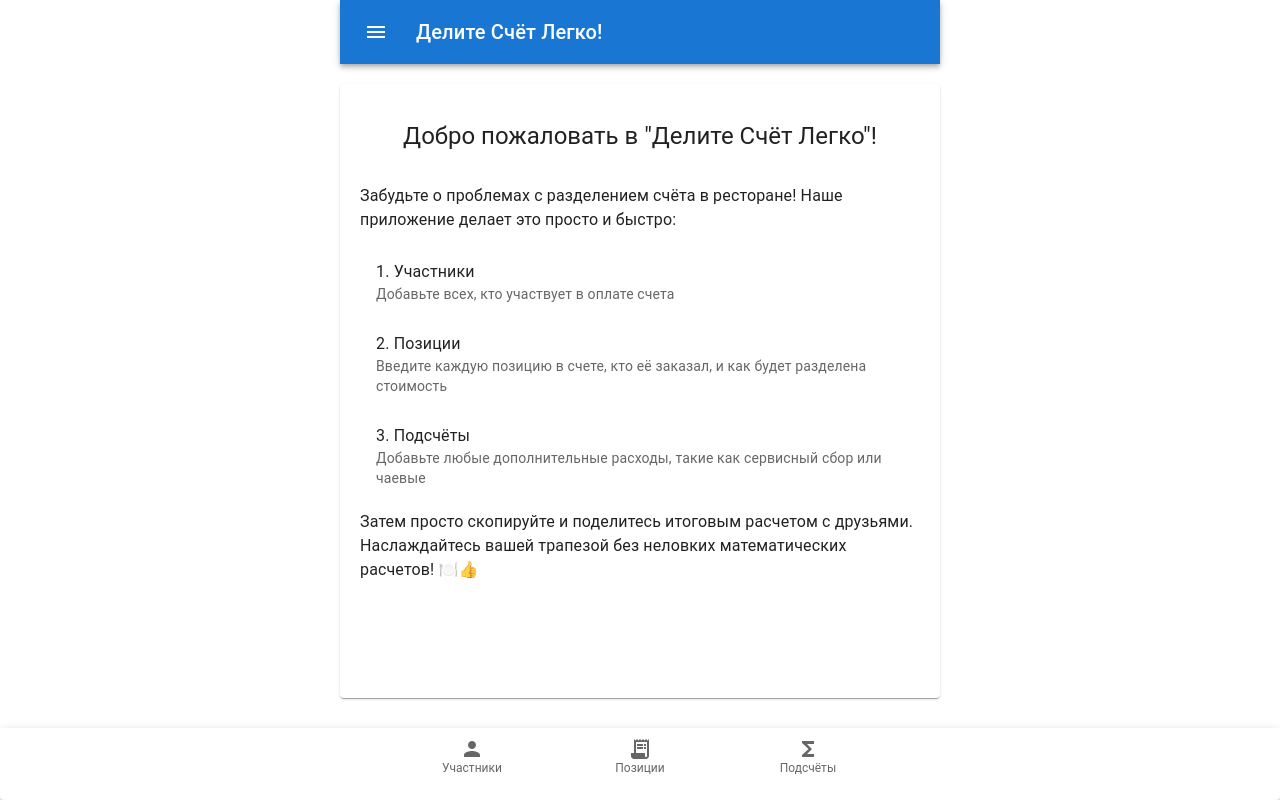
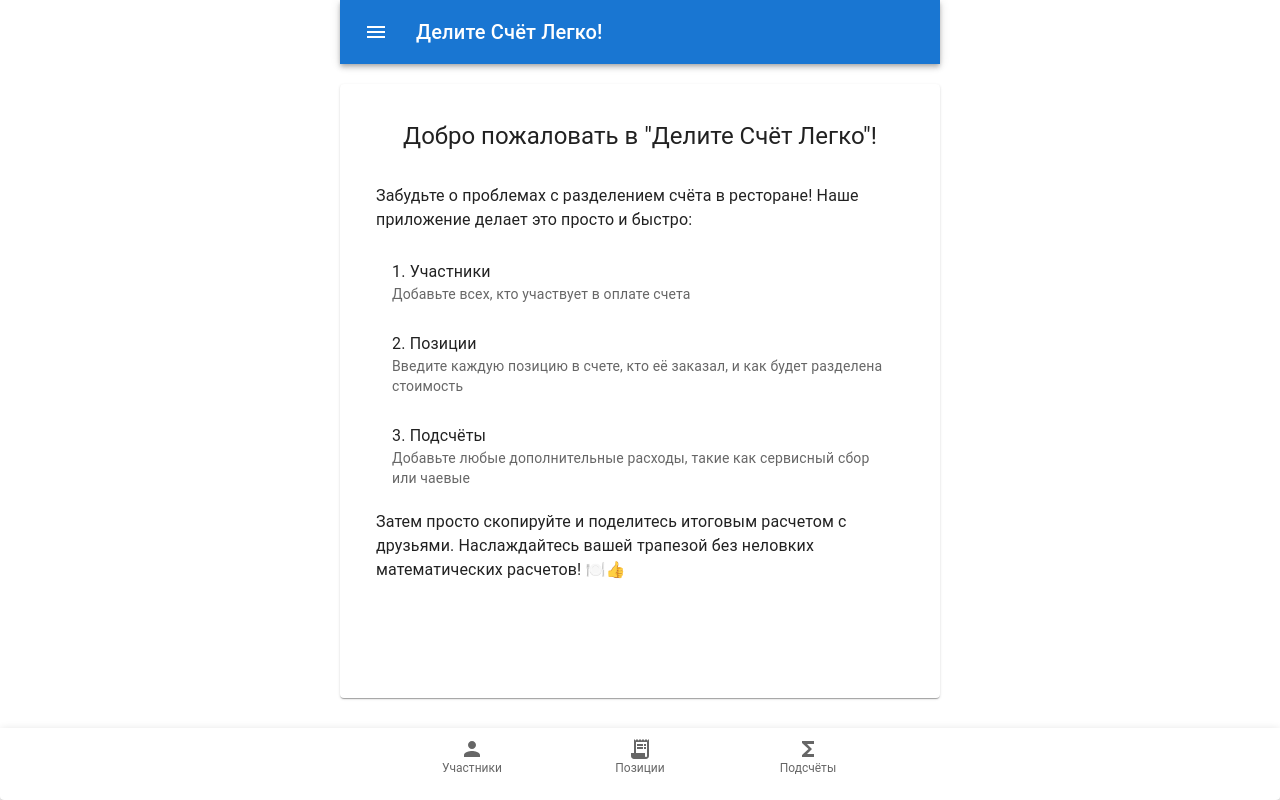
Before and after one commit to YuliyaMinsk/split-bill-easy, a React (Vite) app: page / in a window 1280 px wide. Built offline with nearby package versions, Linux system fonts and the light colour scheme; no server answers.

Commit message:
SBE-17: add link to home to header

```diff
--- a/src/pages/main-page.tsx
+++ b/src/pages/main-page.tsx
@@ -8,7 +8,7 @@ function MainPage() {
 
   return (
     <MainLayout title={t('Split Bill Easy')}>
-      <Box sx={{ mt: '1rem', mb: '6rem' }}>
+      <Box sx={{ m: '1rem', mb: '6rem' }}>
         <Typography variant="h5" gutterBottom sx={{ textAlign: 'center', mb: '2rem' }}>
           {t('Welcome to "Split Bill Easy"!')}
         </Typography>
--- a/src/shared/ui/header/index.tsx
+++ b/src/shared/ui/header/index.tsx
@@ -1,5 +1,9 @@
-import { AppBar, IconButton, Toolbar, Typography } from '@mui/material';
 import { Menu } from '@mui/icons-material';
+import { AppBar, IconButton, Link as MuiLink, Toolbar, Typography } from '@mui/material';
+import { Link as RouterLink } from 'react-router-dom';
+
+import { createPath } from '@/shared/utils';
+import { AppRoutes } from '@/shared/enums';
 
 type HeaderProps = {
   text: string;
@@ -13,7 +17,13 @@ const Header = ({ text }: HeaderProps): JSX.Element => {
           <Menu />
         </IconButton>
         <Typography variant="h6" component="h1">
-          {text}
+          <MuiLink
+            component={RouterLink}
+            to={createPath(AppRoutes.HOME)}
+            style={{ textDecoration: 'none', color: 'inherit' }}
+          >
+            {text}
+          </MuiLink>
         </Typography>
       </Toolbar>
     </AppBar>
```
